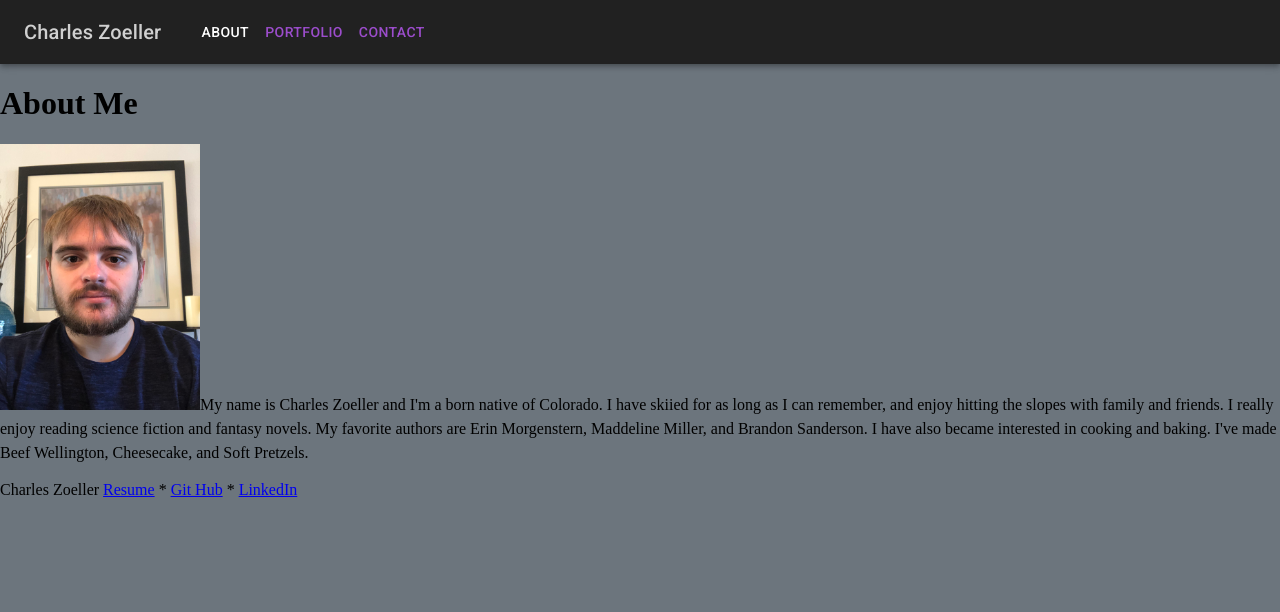
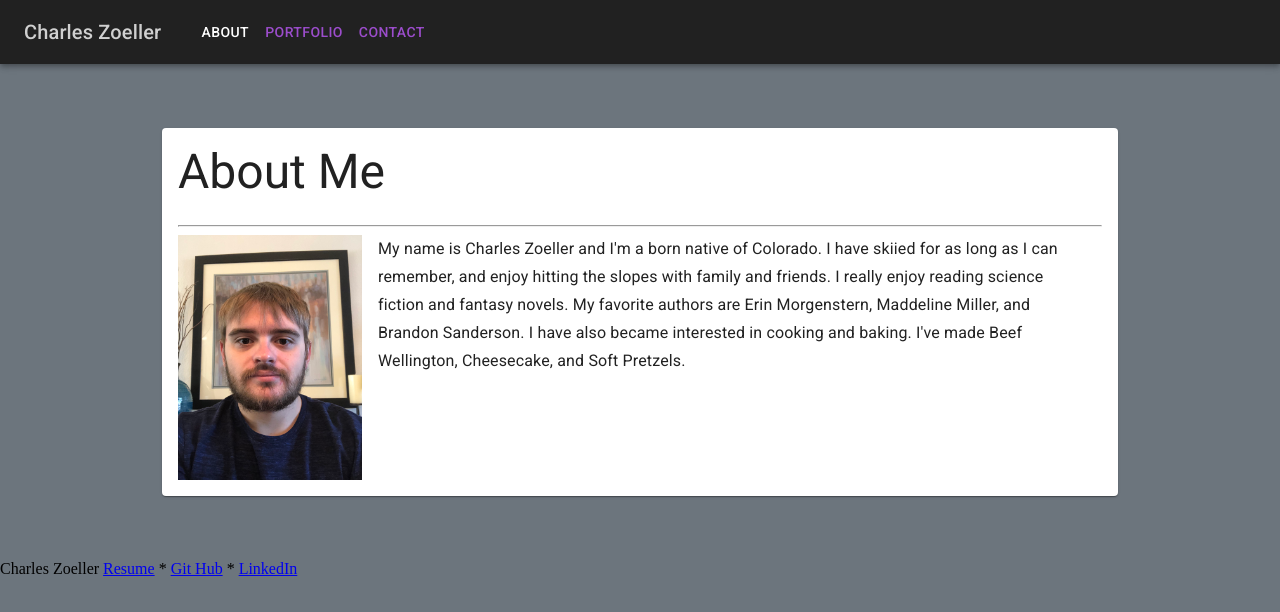
Before and after one commit to czoeller1/react-portfolio, a React (Create React App) app: page / in a window 1280 px wide. Shown: the top 612 px of the page. Built offline with nearby package versions, Linux system fonts and the light colour scheme.

Commit message:
refactored about page to material-ui

```diff
--- a/src/pages/About.js
+++ b/src/pages/About.js
@@ -1,34 +1,70 @@
 import React from "react";
 import portrait from "../assets/portrait.jpg";
+import Grid from "@material-ui/core/Grid";
+import Paper from "@material-ui/core/Paper";
+import Typography from "@material-ui/core/Typography";
+import Box from "@material-ui/core/Box";
+import { makeStyles } from "@material-ui/core/styles";
+
+const useStyles = makeStyles((theme) => ({
+  root: {
+    flexGrow: 1,
+  },
+  paper: {
+    padding: theme.spacing(2),
+    margin: "auto",
+    maxWidth: "75%",
+  },
+  image: {
+    width: 200,
+    //height: 128,
+  },
+  img: {
+    margin: "auto",
+    display: "block",
+    maxWidth: "100%",
+    maxHeight: "100%",
+  },
+}));
 
 function About() {
+  const classes = useStyles();
+
   return (
-    <main className="flex-shrink-0 w-75">
-      <div className="container bg-light ms-3 my-5 p-3">
-        <div className="row">
-          <h1>About Me</h1>
-        </div>
-
-        <div className="card">
-          <div className="card-body" style={{ lineHeight: "150%" }}>
-            <p>
-              <img
-                src={portrait}
-                alt="a portrait of myself"
-                className="card-img-top float-start px-3"
-                style={{ width: "200px" }}
-              />
-              My name is Charles Zoeller and I'm a born native of Colorado. I
-              have skiied for as long as I can remember, and enjoy hitting the
-              slopes with family and friends. I really enjoy reading science
-              fiction and fantasy novels. My favorite authors are Erin
-              Morgenstern, Maddeline Miller, and Brandon Sanderson. I have also
-              became interested in cooking and baking. I've made Beef
-              Wellington, Cheesecake, and Soft Pretzels.
-            </p>
-          </div>
-        </div>
-      </div>
+    <main className={classes.root}>
+      <Box ms={3} my={5} p={3}>
+        <Paper className={classes.paper}>
+          <Grid container spacing={2}>
+            <Grid item>
+              <Typography variant="h3" gutterBottom>
+                About Me
+              </Typography>
+            </Grid>
+          </Grid>
+          <hr />
+          <Grid container spacing={2}>
+            <Grid item className={classes.image}>
+              <img className={classes.img} alt="complex" src={portrait} />
+            </Grid>
+            <Grid item xs={12} sm container>
+              <Grid item xs container direction="column" spacing={2}>
+                <Grid item xs>
+                  <Typography gutterBottom variant="subtitle1">
+                    My name is Charles Zoeller and I'm a born native of
+                    Colorado. I have skiied for as long as I can remember, and
+                    enjoy hitting the slopes with family and friends. I really
+                    enjoy reading science fiction and fantasy novels. My
+                    favorite authors are Erin Morgenstern, Maddeline Miller, and
+                    Brandon Sanderson. I have also became interested in cooking
+                    and baking. I've made Beef Wellington, Cheesecake, and Soft
+                    Pretzels.
+                  </Typography>
+                </Grid>
+              </Grid>
+            </Grid>
+          </Grid>
+        </Paper>
+      </Box>
     </main>
   );
 }
```
